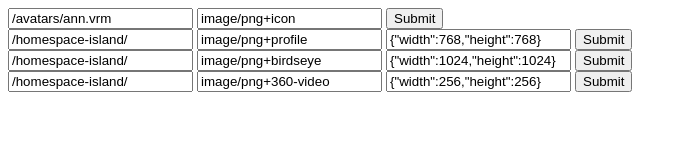
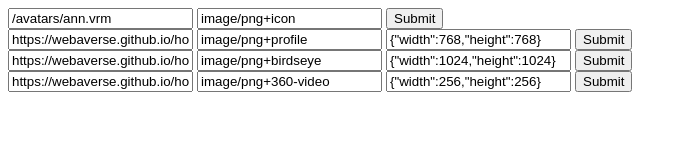
Before and after one commit to webaverse/previewer, a website: page index.html in a window 1280 px wide. Shown: the whole page, without its empty margins (0-687 px from the left). Drawn offline with Linux system fonts and the light colour scheme.

Commit message:
Update url

```diff
--- a/index.html
+++ b/index.html
@@ -12,19 +12,19 @@
     <input type="submit">
   </form>
   <form id=form2>
-    <input type="text" value="/homespace-island/" placeholder="https://" id="u2" />
+    <input type="text" value="https://webaverse.github.io/homespace-island/" placeholder="https://" id="u2" />
     <input type="text" value="image/png+profile" placeholder="image/png+profile" id="mimeType2" />
     <input type="text" value='{"width":768,"height":768}' placeholder="" id="args2" />
     <input type="submit">
   </form>
   <form id=form3>
-    <input type="text" value="/homespace-island/" placeholder="https://" id="u3" />
+    <input type="text" value="https://webaverse.github.io/homespace-island/" placeholder="https://" id="u3" />
     <input type="text" value="image/png+birdseye" placeholder="image/png+birdseye" id="mimeType3" />
     <input type="text" value='{"width":1024,"height":1024}' placeholder="" id="args3" />
     <input type="submit">
   </form>
   <form id=form4>
-    <input type="text" value="/homespace-island/" placeholder="https://" id="u4" />
+    <input type="text" value="https://webaverse.github.io/homespace-island/" placeholder="https://" id="u4" />
     <input type="text" value="image/png+360-video" placeholder="image/png+360-video" id="mimeType4" />
     <input type="text" value='{"width":256,"height":256}' placeholder="" id="args4" />
     <input type="submit">
```
